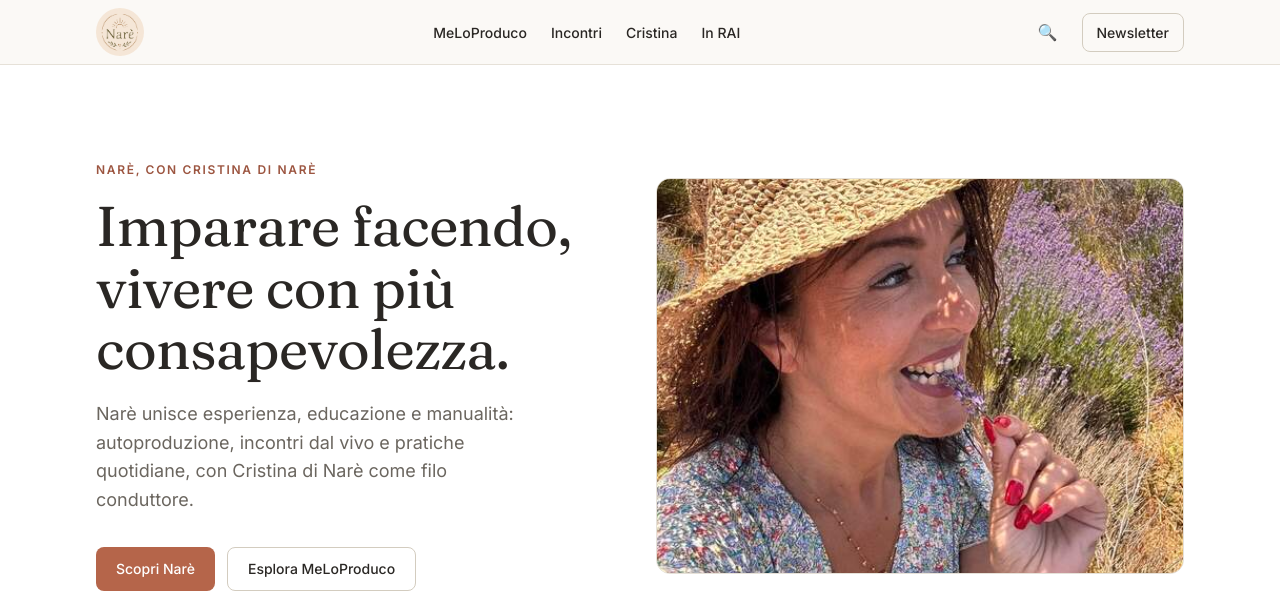
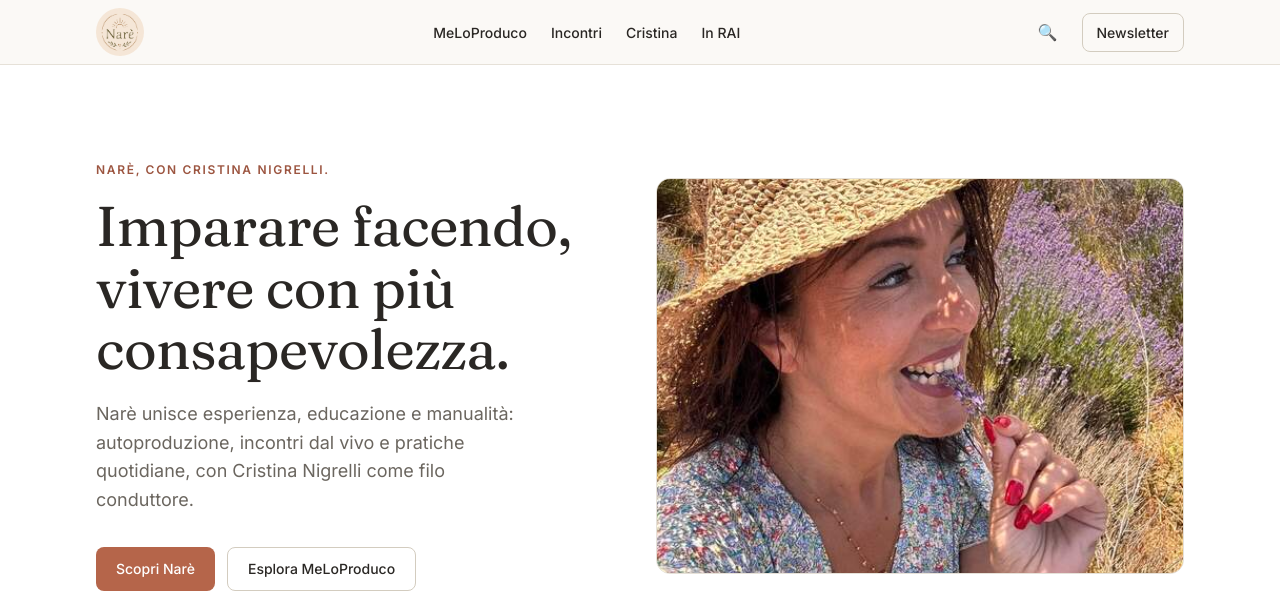
Before and after one commit to davidematteoli89-a11y/nare-website, a Next.js app: page / in a window 1280 px wide. Shown: the top 593 px of the page. Built offline with nearby package versions, Linux system fonts and the light colour scheme; no server answers.

Commit message:
copy(home): use Cristina Nigrelli name

```diff
--- a/app/page.tsx
+++ b/app/page.tsx
@@ -78,13 +78,13 @@ function Hero() {
     <section className="border-b border-[var(--color-border)] bg-[var(--color-surface)]">
       <Container className="grid gap-8 py-16 sm:py-24 lg:grid-cols-2 lg:items-center">
         <div>
-          <Eyebrow>Narè, con Cristina di Narè</Eyebrow>
+          <Eyebrow>Narè, con Cristina Nigrelli.</Eyebrow>
           <h1 className="text-hero-display mt-4 text-[var(--color-foreground)]">
             Imparare facendo, vivere con più consapevolezza.
           </h1>
           <p className="text-lead mt-5 max-w-md text-[var(--color-foreground-muted)]">
             Narè unisce esperienza, educazione e manualità: autoproduzione, incontri dal vivo e pratiche quotidiane, con
-            Cristina di Narè come filo conduttore.
+            Cristina Nigrelli come filo conduttore.
           </p>
           <div className="mt-8 flex flex-wrap gap-3">
             <LinkButton href="/cristina">Scopri Narè</LinkButton>
```
